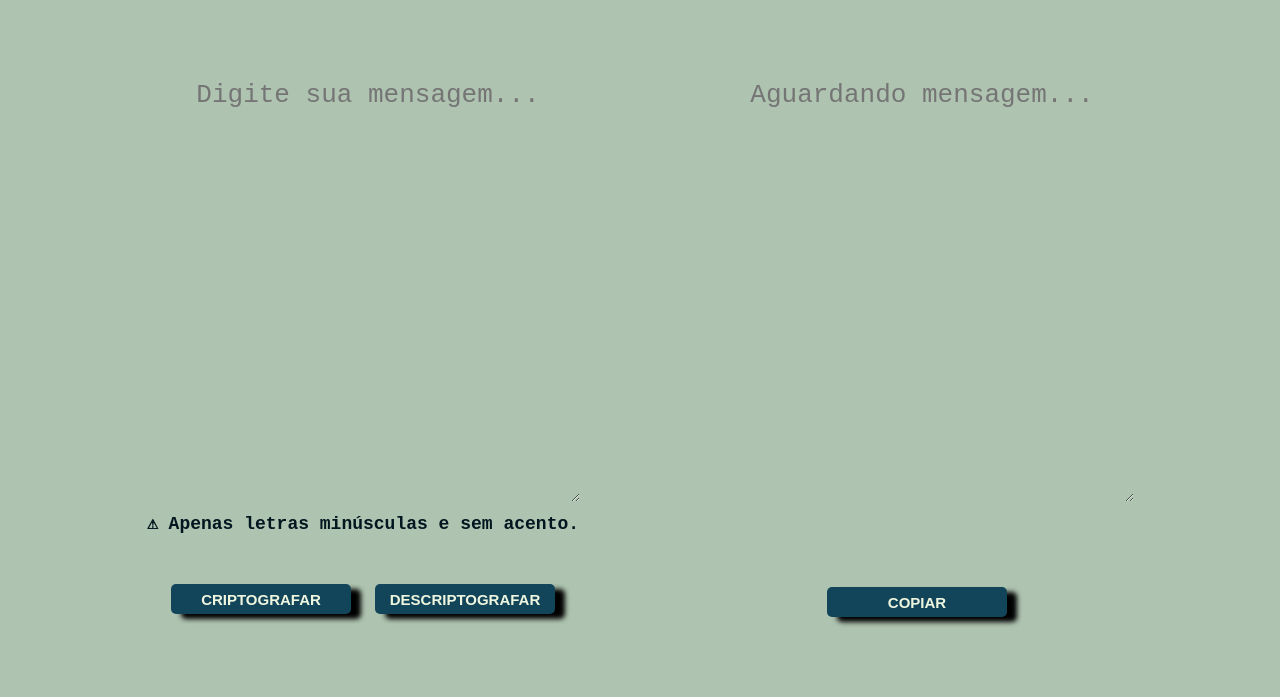
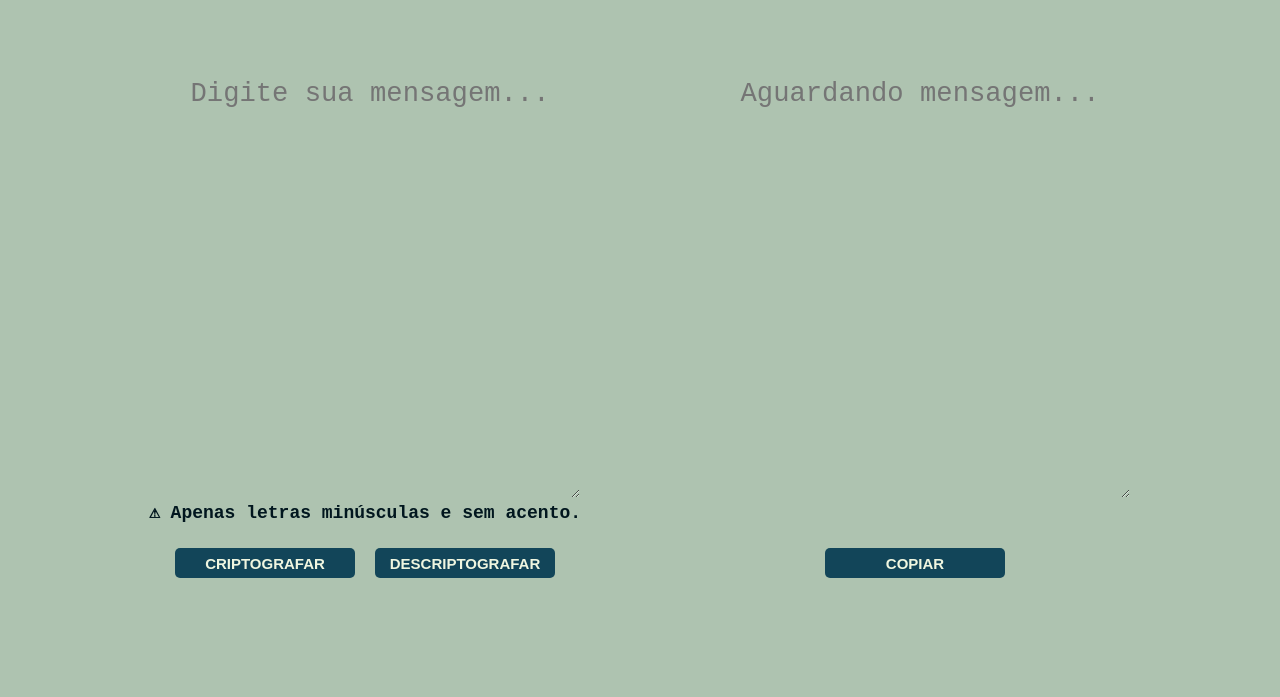
Before and after one commit to Matheus0902/Encriptador, a plain HTML site: page index.html in a window 1280 px wide. Shown: the part 103-800 px from the top of the page. Drawn offline with Linux system fonts and the light colour scheme.

Commit message:
Refatorando o código (responsividade)

```diff
--- /dev/null
+++ b/css/reset.css
@@ -0,0 +1,48 @@
+/* http://meyerweb.com/eric/tools/css/reset/
+   v2.0 | 20110126
+   License: none (public domain)
+*/
+
+html, body, div, span, applet, object, iframe,
+h1, h2, h3, h4, h5, h6, p, blockquote, pre,
+a, abbr, acronym, address, big, cite, code,
+del, dfn, em, img, ins, kbd, q, s, samp,
+small, strike, strong, sub, sup, tt, var,
+b, u, i, center,
+dl, dt, dd, ol, ul, li,
+fieldset, form, label, legend,
+table, caption, tbody, tfoot, thead, tr, th, td,
+article, aside, canvas, details, embed,
+figure, figcaption, footer, header, hgroup,
+menu, nav, output, ruby, section, summary,
+time, mark, audio, video {
+	margin: 0;
+	padding: 0;
+	border: 0;
+	font-size: 100%;
+	font: inherit;
+	vertical-align: baseline;
+}
+/* HTML5 display-role reset for older browsers */
+article, aside, details, figcaption, figure,
+footer, header, hgroup, menu, nav, section {
+	display: block;
+}
+body {
+	line-height: 1;
+}
+ol, ul {
+	list-style: none;
+}
+blockquote, q {
+	quotes: none;
+}
+blockquote:before, blockquote:after,
+q:before, q:after {
+	content: '';
+	content: none;
+}
+table {
+	border-collapse: collapse;
+	border-spacing: 0;
+}
--- a/css/responsive.css
+++ b/css/responsive.css
@@ -0,0 +1,122 @@
+@media screen and (min-width: 0){
+
+    #divTop{
+        display: none;
+    }
+
+    #app{
+        margin: 30px auto 0 auto;
+    }
+
+    .main{
+        flex-direction: column;
+    }
+
+    .textField{
+        width: 100%;
+        margin: 0;
+    }
+
+    .warning{
+        font-size: 12px;
+    }
+
+    #boxButtons{
+        display: flex;
+        flex-direction: column;
+        margin: 30px 0 50px 0;
+    }
+
+    .buttons{
+        width: 330px;
+        height: 50px;
+    }
+
+    #btEncrypt, #btDecrypt{
+        margin: 10px 0;
+    }
+
+    #btCopy{
+        margin-top: 50px;
+    }
+
+    .footer{
+        margin-top: 60px;
+    }
+
+    #credits{
+        text-align: center;
+        font-size: 14px;
+    }
+
+}
+
+@media screen and (min-width: 768px){
+
+    #divTop{
+        display:block;
+    }
+
+    .main{
+        flex-direction: row;
+    }
+
+    .textField{
+        height: 420px;
+    }
+
+    .text{
+        margin: 0 50px;
+    }
+
+    #boxButtons{
+        flex-direction: row;
+        margin: 30px 0 40px 0;
+    }
+
+    .warning{
+        font-size: 14px;
+    }
+
+    .buttons{
+        width: 160px;
+	    height: 30px;
+        font-size: 14px;
+    }
+
+    #btEncrypt, #btDecrypt{
+        margin: 0px 10px;
+    }
+}
+
+@media screen and (min-width: 1100px){
+
+    .textField{
+        width: 420px;
+        height: 420px;
+        margin: 30px 60px 0 70px;
+    }
+
+    .text{
+        margin: 0;
+    }
+
+    .warning{
+        font-size: 18px;
+    }
+
+    .buttons{
+        width: 180px;
+	    height: 30px;
+        font-size: 15px;
+    }
+
+    .footer{
+        margin-top: 150px;
+    }
+
+    #credits{
+        font-size: 18px;
+    }
+
+}
--- a/css/style.css
+++ b/css/style.css
@@ -11,7 +11,6 @@ body{
 
 #app{
 	width: fit-content;
-	margin: 30px auto 0 auto;
 }
 
 .top{
@@ -25,13 +24,13 @@ body{
 .textField{
 	width: 420px;
 	height: 420px;
-	font-size: 200%;
+	font-size: 1.7rem;
 	background-color: var(--bg-color);
 	color: var(--text-color);
 	border-style: none;
 	text-align: center;
-	margin: 30px 60px 0 70px;
 	outline: none;
+	padding: 0;
 }
 
 .text{
@@ -47,39 +46,25 @@ body{
 
 .warning{
 	text-align: center;
-	font-size: 18px;
+	line-height: 10px;
 	font-family: monospace;
 	color: var(--text-color);
 	margin: 10px 0 0 0;
 }
 
 .buttons{
-	width: 180px;
-	height: 30px;
 	color: #eff6e0;
 	background: var(--button-color);
-	font-size: 15px;
 	font-weight: bold;
 	border-style: none;
-	box-shadow: 10px 5px 5px black;
 	cursor: pointer;
 	border-radius: 5px;
-}
-
-#btEncrypt, #btDecrypt{
-	margin: 50px 10px 0 10px;
-
-}
-
-#btCopy{
-	margin-top: 85px;
 }
 
 .footer{
 	display: flex;
 	flex-direction: column;
 	align-items: center;
-	margin-top: 150px;
 	background-color: var(--footer-color);
 	padding-top: 15px;
 }
--- a/index.html
+++ b/index.html
@@ -8,11 +8,11 @@
       <link rel="stylesheet" href="./css/responsive.css">
    </head>
    <body>
-      <section>
+      <div id="divTop">
          <header class="top">
             <a href="https://www.alura.com.br/"><img src="./assets/logoAlura.png"></a>
          </header>
-      </section>
+      </div>
 
       <div id="app">
 
@@ -23,7 +23,7 @@
 
                   <h6 class="warning">⚠ Apenas letras minúsculas e sem acento.</h6>
 
-                  <div>
+                  <div id="boxButtons">
                      <button class="buttons" type="button" onclick="criptografar()" id="btEncrypt">CRIPTOGRAFAR</button>
                      <button class="buttons" type="button" onclick="descriptografar()" id="btDecrypt">DESCRIPTOGRAFAR</button>
                   </div>
@@ -51,5 +51,5 @@
 
       </section>
    </body>
-      <script type="text/Javascript" src="js/index.js"></script>
+      <script type="text/Javascript" src="js/challeng.js"></script>
 </html>
--- /dev/null
+++ b/js/challeng.js
@@ -0,0 +1,87 @@
+function pulaLinha() {
+        document.write("<br><br>");
+    }
+
+    function mostra(frase) {
+        document.write(frase);
+        pulaLinha();
+    }
+var text = document.querySelector('.text');
+
+    text.addEventListener('keypress', function(e){
+
+        if(!verificaChar(e)) {
+            e.preventDefault();
+        }
+    })
+
+    function verificaChar(e) {
+
+        const char = String.fromCharCode(e.keyCode);
+
+        const padrão = '[a-z]';
+
+        if(char.match(padrão)){
+            console.log(char);
+            return true;
+        }
+    }
+
+   function copiarTexto(){
+
+
+        var textoCopiado = document.getElementById('textTwo')
+        textoCopiado.select();//para selecionar o texto
+        textoCopiado.setSelectionRange(0, 99999); //para dispositivos moveis
+
+        document.execCommand("copy"); //vai copiar o texto selecionado
+        inputRecebido.style.backgroundImage= "url('rindo.png')";
+        inputRecebido.value = "";
+
+
+    }
+
+    var inputEnviado = document.getElementById('textOne');
+    inputEnviado.focus();
+
+    var inputRecebido = document.getElementById('textTwo')
+
+    var button = document.getElementById('btEncrypt');
+    button.onclick = mostraTextoCriptografado;
+
+    var button2 = document.getElementById('btDecrypt');
+    button2.onclick = mostraTextoDescripitografado;
+
+    var copiar = document.getElementById('btCopy');
+    copiar.onclick = copiarTexto;
+
+
+
+    function mostraTextoCriptografado(texto){
+
+        var textoRecebido = inputEnviado.value;
+        textoCripitografado = textoRecebido.replaceAll(/e/gi, "enter").replaceAll(/i/gi, "imes").replaceAll(/a/gi, "ai").replaceAll(/o/gi, "ober").replaceAll(/u/gi, "ufat");
+        //alert(textoCripitografado);/// exibirá a mensagem recebida do input
+
+        inputRecebido.value = textoCripitografado;
+
+        inputEnviado.value = "";
+        inputEnviado.focus();
+        inputRecebido.style.backgroundImage= "none"; //quando a função for executada a imagem do texto recebido sumirá.
+        }
+
+
+
+    function mostraTextoDescripitografado(texto){
+
+        var textoRecebido = inputEnviado.value;
+        textoDescripitografado = textoRecebido.replaceAll("enter", "e").replaceAll("imes", "i").replaceAll("ai", "a").replaceAll("ober", "o").replaceAll("ufat", "u");
+        //alert(textoDescripitografado);/// exibirá a mensagem recebida do input
+
+        inputRecebido.value = textoDescripitografado;
+
+        inputEnviado.value = "";
+        inputEnviado.focus()
+        inputRecebido.style.backgroundImage= "none";
+
+    }
--- a/js/index.js
+++ /dev/null
@@ -1,87 +0,0 @@
-function pulaLinha() {
-    document.write("<br><br>");
-}
-
-function mostra(frase) {
-    document.write(frase);
-    pulaLinha();
-}
-var text = document.querySelector('.text');
-
-text.addEventListener('keypress', function(e){
-
-    if(!verificaChar(e)) {
-        e.preventDefault();
-    }
-})
-
-function verificaChar(e) {
-
-    const char = String.fromCharCode(e.keyCode);
-
-    const padrão = '[a-z]';
-
-    if(char.match(padrão)){
-        console.log(char);
-        return true;
-    }
-}
-
-function copiarTexto(){
-
-
-    var textoCopiado = document.getElementById('textTwo')
-    textoCopiado.select();//para selecionar o texto
-    textoCopiado.setSelectionRange(0, 99999); //para dispositivos moveis
-
-    document.execCommand("copy"); //vai copiar o texto selecionado
-    inputRecebido.style.backgroundImage= "url('rindo.png')";
-    inputRecebido.value = "";
-
-
-}
-
-var inputEnviado = document.getElementById('textOne');
-inputEnviado.focus();
-
-var inputRecebido = document.getElementById('textTwo')
-
-var button = document.getElementById('btEncrypt');
-button.onclick = mostraTextoCriptografado;
-
-var button2 = document.getElementById('btDecrypt');
-button2.onclick = mostraTextoDescripitografado;
-
-var copiar = document.getElementById('btCopy');
-copiar.onclick = copiarTexto;
-
-
-
-function mostraTextoCriptografado(texto){
-
-    var textoRecebido = inputEnviado.value;
-    textoCripitografado = textoRecebido.replaceAll(/e/gi, "enter").replaceAll(/i/gi, "imes").replaceAll(/a/gi, "ai").replaceAll(/o/gi, "ober").replaceAll(/u/gi, "ufat");
-    //alert(textoCripitografado);/// exibirá a mensagem recebida do input
-
-    inputRecebido.value = textoCripitografado;
-
-    inputEnviado.value = "";
-    inputEnviado.focus();
-    inputRecebido.style.backgroundImage= "none"; //quando a função for executada a imagem do texto recebido sumirá.
-    }
-
-
-
-function mostraTextoDescripitografado(texto){
-
-    var textoRecebido = inputEnviado.value;
-    textoDescripitografado = textoRecebido.replaceAll("enter", "e").replaceAll("imes", "i").replaceAll("ai", "a").replaceAll("ober", "o").replaceAll("ufat", "u");
-    //alert(textoDescripitografado);/// exibirá a mensagem recebida do input
-
-    inputRecebido.value = textoDescripitografado;
-
-    inputEnviado.value = "";
-    inputEnviado.focus()
-    inputRecebido.style.backgroundImage= "none";
-
-}
```
Also changed, not shown: README.md.
